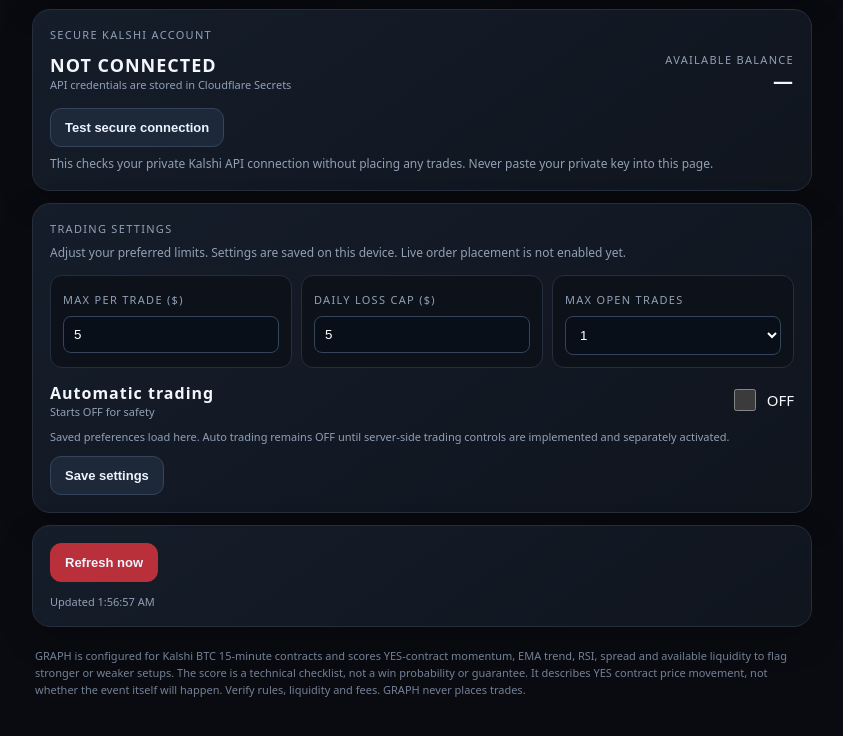
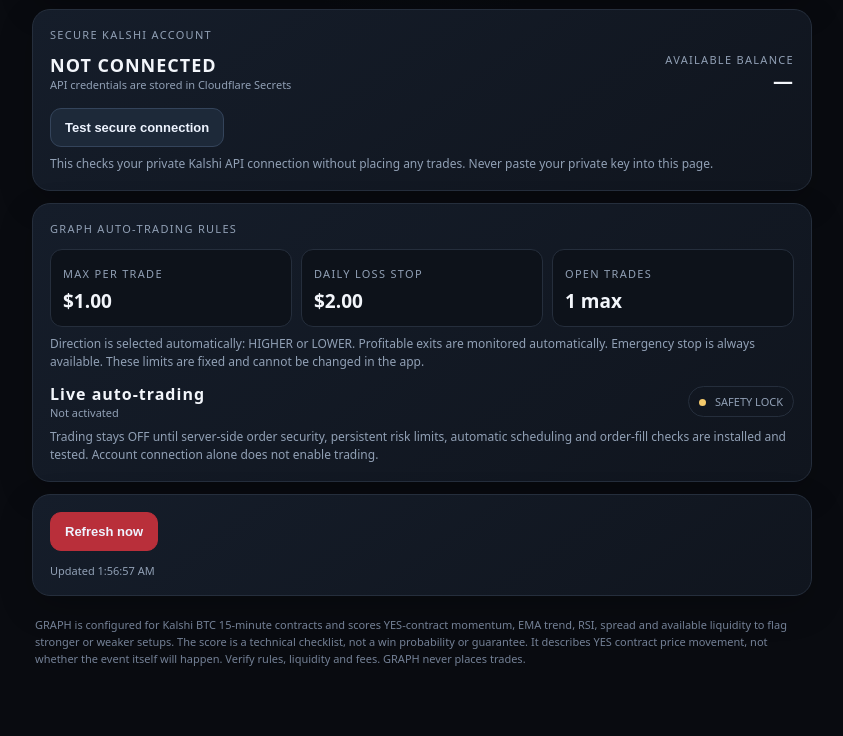
Before and after one commit to etaahajfbdldva/GRAPH, a plain HTML site: page index.html in a window 1280 px wide. Shown: the part 1018-1754 px from the top of the page, without its empty margins (218-1061 px from the left). After the commit the page ends 1725 px from the top, so only its background shows below. Drawn offline with Linux system fonts and the light colour scheme; no server answers.

Commit message:
Replace adjustable trading settings with fixed risk rules

```diff
--- a/index.html
+++ b/index.html
@@ -18,17 +18,16 @@ main{max-width:780px;margin:auto;padding:18px 0 32px}.top{display:flex;justify-c
 <section class="panel"><div class="signal"><div><div class="label">BTC PRO · TRADE DECISION</div><strong id="signal" class="no-setup">WAIT</strong></div><div style="text-align:right"><div class="label">Signal strength</div><strong id="rsi">—</strong></div></div><div class="grid" style="margin-top:13px"><div class="metric"><span class="label">Direction</span><b id="direction">—</b></div><div class="metric"><span class="label">Entry action</span><b id="entryaction">DON’T ENTER</b></div><div class="metric"><span class="label">Price zone</span><b id="pricezone">—</b></div></div><div class="reason" id="reason">Collecting fast live price observations. No signal is a guarantee.</div><div class="grid" style="margin-top:13px"><div class="metric"><span class="label">EMA 9</span><b id="ema9">—</b></div><div class="metric"><span class="label">EMA 21</span><b id="ema21">—</b></div><div class="metric"><span class="label">Spread</span><b id="spread">—</b></div></div></section>
 <section class="panel"><div style="display:flex;justify-content:space-between;align-items:center"><div><div class="label">Live market price candles</div><div class="small">Selected market · 1-minute candles · updates every 2 seconds</div></div><div class="pill" id="points">0 points</div></div><canvas id="chart" width="900" height="280" aria-label="YES price candlestick chart"></canvas></section>
 <section class="panel"><div class="label">SECURE KALSHI ACCOUNT</div><div class="signal" style="margin-top:10px"><div><strong id="accountstatus" style="font-size:18px">NOT CONNECTED</strong><div class="small" id="accountenv">API credentials are stored in Cloudflare Secrets</div></div><div style="text-align:right"><div class="label">Available balance</div><strong id="accountbalance" style="font-size:20px">—</strong></div></div><div class="actions" style="margin-top:14px"><button class="btn" id="connectaccount">Test secure connection</button></div><div class="reason" id="accountnote">This checks your private Kalshi API connection without placing any trades. Never paste your private key into this page.</div></section>
-<section class="panel" id="tradingSettings">
-<div class="label">TRADING SETTINGS</div>
-<div class="reason">Adjust your preferred limits. Settings are saved on this device. Live order placement is not enabled yet.</div>
+<section class="panel" id="tradingRules">
+<div class="label">GRAPH AUTO-TRADING RULES</div>
 <div class="grid" style="margin-top:13px">
-<label class="metric"><span class="label">Max per trade ($)</span><input id="maxTrade" type="number" min="1" max="10" step="1" value="5" style="width:100%;margin-top:8px;background:#090f18;color:#fff;border:1px solid #34445b;border-radius:8px;padding:10px"></label>
-<label class="metric"><span class="label">Daily loss cap ($)</span><input id="dailyLoss" type="number" min="1" max="20" step="1" value="5" style="width:100%;margin-top:8px;background:#090f18;color:#fff;border:1px solid #34445b;border-radius:8px;padding:10px"></label>
-<label class="metric"><span class="label">Max open trades</span><select id="maxOpen" style="width:100%;margin-top:8px;background:#090f18;color:#fff;border:1px solid #34445b;border-radius:8px;padding:10px"><option value="1">1</option><option value="2">2</option><option value="3">3</option></select></label>
+<div class="metric"><span class="label">Max per trade</span><b>$1.00</b></div>
+<div class="metric"><span class="label">Daily loss stop</span><b>$2.00</b></div>
+<div class="metric"><span class="label">Open trades</span><b>1 max</b></div>
 </div>
-<div class="signal" style="margin-top:14px"><div><strong style="font-size:16px">Automatic trading</strong><div class="small">Starts OFF for safety</div></div><label style="display:flex;align-items:center;gap:8px"><input id="autoTrading" type="checkbox" style="width:22px;height:22px"> <span id="autoLabel">OFF</span></label></div>
-<div class="small" id="settingsStatus" style="margin-top:10px">Settings not connected to live order execution.</div>
-<button class="btn" id="saveSettings" style="margin-top:12px">Save settings</button>
+<div class="reason">Direction is selected automatically: HIGHER or LOWER. Profitable exits are monitored automatically. Emergency stop is always available. These limits are fixed and cannot be changed in the app.</div>
+<div class="signal" style="margin-top:12px"><div><strong style="font-size:16px">Live auto-trading</strong><div class="small">Not activated</div></div><span class="pill"><i class="dot"></i> SAFETY LOCK</span></div>
+<div class="reason">Trading stays OFF until server-side order security, persistent risk limits, automatic scheduling and order-fill checks are installed and tested. Account connection alone does not enable trading.</div>
 </section>
 <section class="panel"><div class="actions"><button class="btn primary" id="refresh">Refresh now</button><button class="btn" id="install" hidden>Install GRAPH</button></div><div class="small" id="updated" style="margin-top:12px">Not updated yet</div></section>
 <div class="foot">GRAPH is configured for Kalshi BTC 15-minute contracts and scores YES-contract momentum, EMA trend, RSI, spread and available liquidity to flag stronger or weaker setups. The score is a technical checklist, not a win probability or guarantee. It describes YES contract price movement, not whether the event itself will happen. Verify rules, liquidity and fees. GRAPH never places trades.</div>
@@ -137,27 +136,5 @@ window.addEventListener('beforeinstallprompt',e=>{e.preventDefault();deferred=e;
 $('install').onclick=async()=>{if(deferred){deferred.prompt();await deferred.userChoice;deferred=null;$('install').hidden=true}};
 if('serviceWorker'in navigator)window.addEventListener('load',()=>navigator.serviceWorker.register('./sw.js').catch(()=>{}));
 
-const settingDefaults={maxTrade:5,dailyLoss:5,maxOpen:1,autoTrading:false};
-function loadTradingSettings(){
- let saved={};try{saved=JSON.parse(localStorage.getItem('graphTradingSettings')||'{}')}catch{}
- const v={...settingDefaults,...saved};
- $('maxTrade').value=Math.max(1,Math.min(10,Number(v.maxTrade)||5));
- $('dailyLoss').value=Math.max(1,Math.min(20,Number(v.dailyLoss)||5));
- $('maxOpen').value=['1','2','3'].includes(String(v.maxOpen))?String(v.maxOpen):'1';
- $('autoTrading').checked=false;
- $('autoLabel').textContent='OFF';
- $('settingsStatus').textContent='Saved preferences load here. Auto trading remains OFF until server-side trading controls are implemented and separately activated.';
-}
-$('saveSettings').onclick=()=>{
- const maxTrade=Math.max(1,Math.min(10,Number($('maxTrade').value)||5));
- const dailyLoss=Math.max(1,Math.min(20,Number($('dailyLoss').value)||5));
- const maxOpen=Math.max(1,Math.min(3,Number($('maxOpen').value)||1));
- const settings={maxTrade,dailyLoss,maxOpen,autoTrading:false};
- localStorage.setItem('graphTradingSettings',JSON.stringify(settings));
- $('maxTrade').value=maxTrade;$('dailyLoss').value=dailyLoss;$('maxOpen').value=maxOpen;
- $('autoTrading').checked=false;$('autoLabel').textContent='OFF';
- $('settingsStatus').textContent='Preferences saved on this device. Live trading is still OFF and no orders can be placed.';
-};
-$('autoTrading').addEventListener('change',()=>{$('autoTrading').checked=false;$('autoLabel').textContent='OFF';$('settingsStatus').textContent='Auto trading cannot be enabled yet; live order execution and server-side risk checks are not installed.'});
-loadTradingSettings();
+
 </script></body></html>
```
